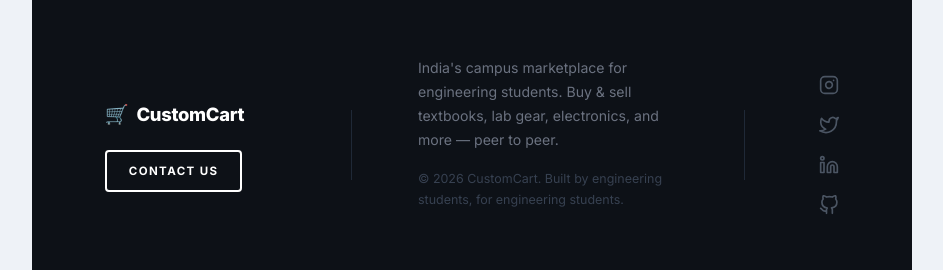
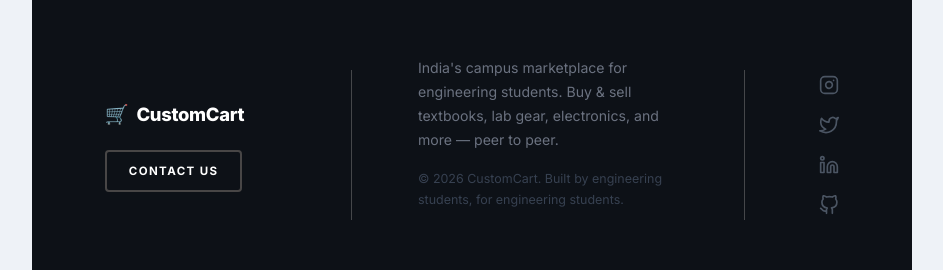
Before and after one commit to Ankitvishwa07/customcart-frontend, a React (Vite) app: page / in a window 1280 px wide. Shown: the part 1035-1305 px from the top of the page, without its empty margins (168-1111 px from the left). Built offline with nearby package versions, Linux system fonts and the light colour scheme; no server answers.

Commit message:
made some css chnages

```diff
--- a/src/index.css
+++ b/src/index.css
@@ -933,15 +933,10 @@ a {
 }
 
 .image-preview {
-  margin-bottom: 18px;
-  overflow: hidden;
-  border-radius: var(--radius-sm);
-}
-
-.image-preview img {
   width: 100%;
   height: 200px;
   object-fit: cover;
+  margin-bottom: 18px;
   border-radius: var(--radius-sm);
   display: block;
 }
@@ -1731,8 +1726,8 @@ a {
 
 .footer-divider {
   width: 1px;
-  height: 70px;
-  background: #1f2937;
+  height: 150px;
+  background: #45474a;
   flex-shrink: 0;
   margin: 0 40px;
 }
@@ -1763,7 +1758,7 @@ a {
 .footer-cta {
   display: inline-block;
   padding: 10px 22px;
-  border: 2px solid #ffffff;
+  border: 2px solid #484646;
   color: #ffffff;
   font-size: 0.72rem;
   font-weight: 700;
@@ -1776,7 +1771,7 @@ a {
 }
 
 .footer-cta:hover {
-  background: #ecebea;
+  background: #f3f1f1;
   color: #0d1117;
 }
 
```
